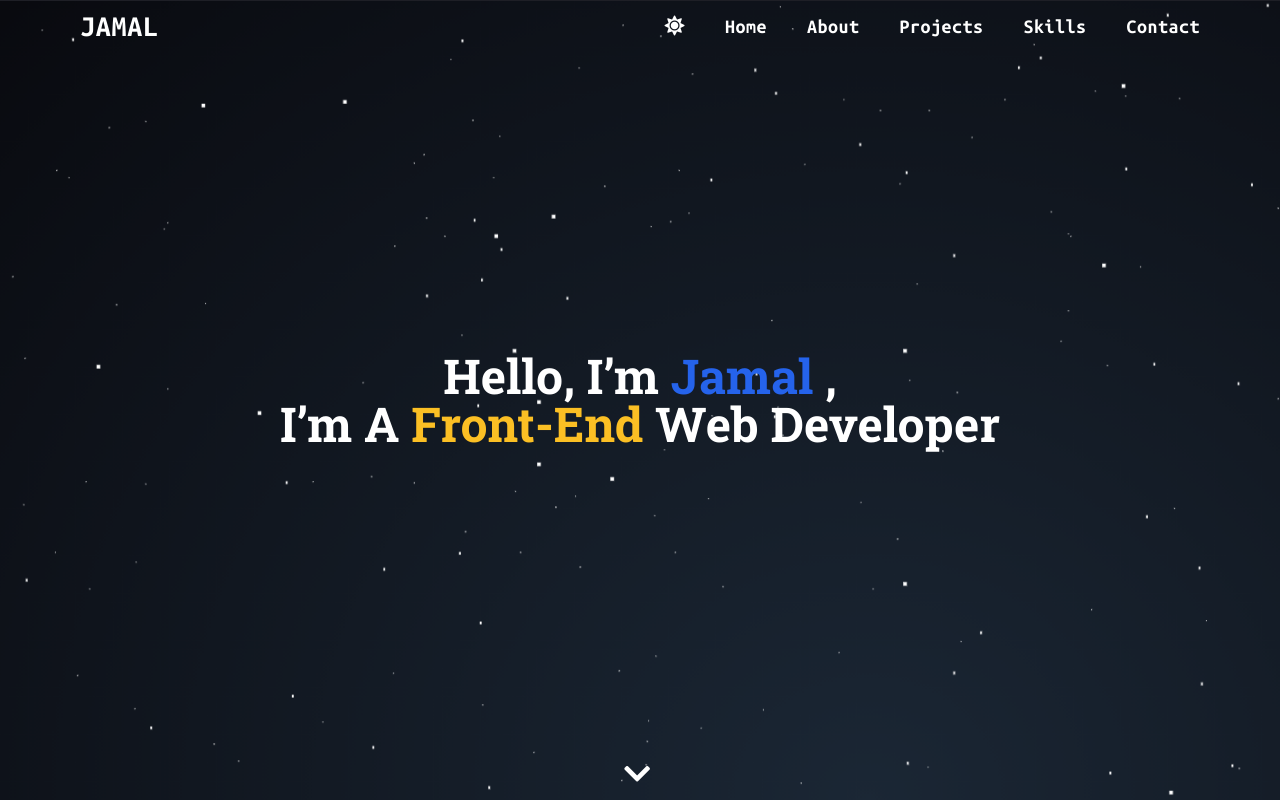
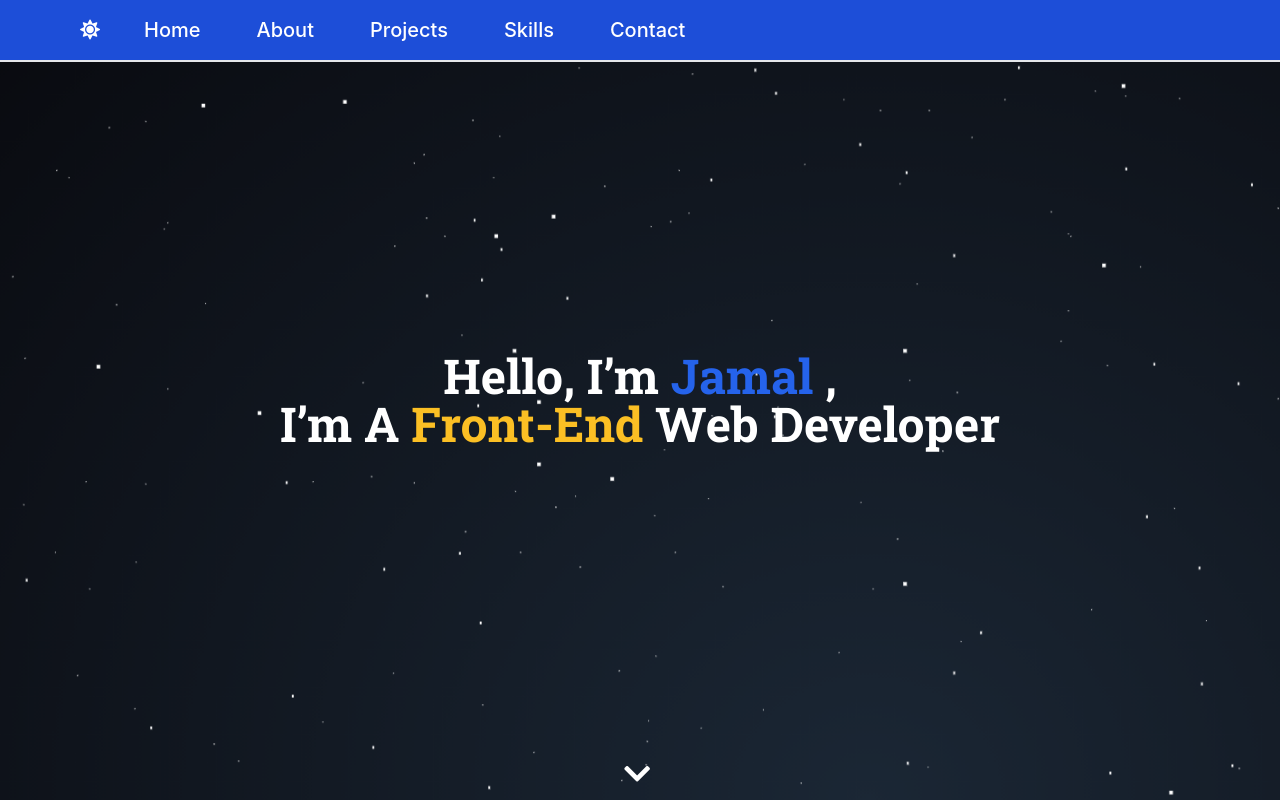
Before and after one commit to jamalpro90/My-Portfolio, a Next.js app: page / in a window 1280 px wide. Shown: the top 800 px of the page. Built offline with nearby package versions, Linux system fonts and the light colour scheme.

Commit message:
meombak navbar

```diff
--- a/components/Navbar.js
+++ b/components/Navbar.js
@@ -1,137 +1,107 @@
-import React, { useEffect, useRef, useState } from "react";
-// import NavMobile from './utils/NavMobile';
+import { useState, useRef } from "react";
 
-export default function Navbar() {
-  const navbar = useRef();
+export default function Navbar({ theme, setTheme }) {
+  // const [theme, setTheme] = useState("");
+  const [navIcon, setNavIcon] = useState(false);
   const navMobile = useRef();
-  const [scrollY, setScrollY] = useState(0);
-  const [themeS, setThemeS] = useState("fa-sun");
 
-  useEffect(() => {
-    const theme = localStorage.getItem("theme");
-    document.querySelector("html").classList.add(theme);
-    setThemeS(theme === "dark" ? "fa-moon" : "fa-sun");
-  }, []);
-
-  useEffect(() => {
-    window.addEventListener("scroll", function () {
-      setScrollY(parseInt(window.scrollY));
-      const navbarHeight = navbar.current.clientHeight;
-      navbar.current.classList.toggle("bg-blue-600", scrollY > navbarHeight);
-      navbar.current.classList.toggle(
-        "dark:bg-black-09",
-        scrollY > navbarHeight
-      );
-    });
-  }, [scrollY]);
-
-  const defaultTheme = () => {
-    const html = document.querySelector("html");
-    if (html.classList.value === "light") {
-      return "dark";
-    } else if (html.classList.value === "dark") {
-      return "light";
+  const handleChangeTheme = () => {
+    // const theme = ;
+    if (localStorage.theme === "dark") {
+      document.documentElement.classList.remove("dark");
+      localStorage.theme = "light";
+      setTheme("light");
     } else {
-      return "dark";
+      document.documentElement.classList.add("dark");
+      localStorage.theme = "dark";
+      setTheme("dark");
     }
   };
 
-  const handleTheme = value => {
-    localStorage.setItem("theme", value);
-    const theme = localStorage.getItem("theme");
-    const html = document.querySelector("html");
-    html.classList.add(theme);
-    if (theme === "light") {
-      html.classList.remove("dark");
-      html.classList.remove("null");
-    } else {
-      html.classList.remove("light");
-      html.classList.remove("null");
-    }
-    setThemeS(theme === "dark" ? "fa-moon" : "fa-sun");
-  };
-
-  const mobileMenu = e => {
-    if (e.target.classList.contains("fa-bars")) {
-      e.target.classList.remove("fa-bars");
-      e.target.classList.add("fa-times");
-      // navMobile.current.classList.add('active');
-      navMobile.current.style.transform = "translateY(0)";
-      navMobile.current.style.display = "flex";
-    } else {
-      e.target.classList.add("fa-bars");
-      e.target.classList.remove("fa-times");
-      // navMobile.current.classList.remove('active');
-      navMobile.current.style.transform = "translateY(-310px)";
-      navMobile.current.style.display = "none";
-    }
+  const handleHamMenu = () => {
+    const top = "translate-y-[375px]";
+    setNavIcon(!navIcon);
+    navMobile.current.classList.toggle(top);
   };
 
   return (
-    <div ref={navbar} className="navbar w-full fixed z-10 top-0">
-      {/* Navbar */}
-      <div className="container mx-auto flex justify-between items-center py-2">
-        {/* Logo */}
-        <h3 className="font-u-mono text-3xl font-semibold text-white tracking-wide">
-          JAMAL
-        </h3>
-
-        {/* Nav */}
-        <ul className="nav-des text-xl font-semibold font-u-mono text-white flex cursor-pointer tracking-wide">
-          <li className="ml-10" onClick={() => handleTheme(defaultTheme())}>
-            <i className={`fas ${themeS}`}></i>
+    <>
+      {/* Desktop Navbar */}
+      <div className="transition duration-200 navbar-desktop md:bg-blue-700 md:dark:bg-black-111 fixed left-0 right-0 z-40 border-b-2">
+        <ul className="container mx-auto hidden md:flex md:items-center text-white">
+          <li
+            onClick={handleChangeTheme}
+            className="text-xl mr-8 py-2 font-medium cursor-pointer"
+          >
+            {theme === "dark" ? (
+              <i className="fas fa-moon"></i>
+            ) : (
+              <i className="fas fa-sun "></i>
+            )}
           </li>
-          <li className="ml-10">
-            <a href="#hero">Home</a>
+          <li className="text-xl mr-8 py-2 px-3 my-2 cur font-medium transition duration-200 hover:bg-white hover:text-blue-700 dark:hover:text-black  hover:rounded-lg">
+            <a href="#">Home</a>
           </li>
-          <li className="ml-10">
+          <li className="text-xl mr-8 py-2 px-3 my-2 cur font-medium transition duration-200 hover:bg-white hover:text-blue-700 dark:hover:text-black  hover:rounded-lg">
             <a href="#about">About</a>
           </li>
-          <li className="ml-10">
+          <li className="text-xl mr-8 py-2 px-3 my-2 cur font-medium transition duration-200 hover:bg-white hover:text-blue-700 dark:hover:text-black  hover:rounded-lg">
             <a href="#projects">Projects</a>
           </li>
-          <li className="ml-10">
+          <li className="text-xl mr-8 py-2 px-3 my-2 cur font-medium transition duration-200 hover:bg-white hover:text-blue-700 dark:hover:text-black  hover:rounded-lg">
             <a href="#skills">Skills</a>
           </li>
-          <li className="ml-10">
-            <a href="#contact">Contact</a>
-          </li>
-        </ul>
-
-        {/* ham menu */}
-        <ul
-          className="ham-menu text-3xl font-semibold font-u-mono text-white flex cursor-pointer tracking-wide w-40"
-          onClick={e => mobileMenu(e)}
-        >
-          <li className="ml-10" onClick={() => handleTheme(defaultTheme())}>
-            <i className={`fas ${themeS}`}></i>
-          </li>
-          <li className="ml-10">
-            <i className="fas fa-bars"></i>
-          </li>
-        </ul>
-
-        {/* nav mobile */}
-      </div>
-      <div ref={navMobile} className="nav-mobile bg-blue-600 dark:bg-black-09">
-        <ul className="container mx-auto text-xl font-semibold font-u-mono text-white flex flex-col cursor-pointer tracking-wide">
-          <li className="my-3">
-            <a href="#hero">Home</a>
-          </li>
-          <li className="my-3">
-            <a href="#about">About</a>
-          </li>
-          <li className="my-3">
-            <a href="#projects">Projects</a>
-          </li>
-          <li className="my-3">
-            <a href="#skills">Skills</a>
-          </li>
-          <li className="my-3">
+          <li className="text-xl mr-8 py-2 px-3 my-2 cur font-medium transition duration-200 hover:bg-white hover:text-blue-700 dark:hover:text-black  hover:rounded-lg">
             <a href="#contact">Contact</a>
           </li>
         </ul>
       </div>
-    </div>
+
+      {/* Ham Menu */}
+      <div className="transition duration-200 ham-menu md:hidden bg-blue-700 dark:bg-black-111 border-b-[2px] border-white fixed left-0 right-0 top-0 z-50">
+        <div className="container mx-auto py-[14px] transition duration-200">
+          <i
+            onClick={handleHamMenu}
+            className={`fas ${
+              navIcon ? "fa-times" : "fa-bars"
+            } text-3xl text-white cursor-pointer pl-3`}
+          ></i>
+        </div>
+      </div>
+
+      {/* Mobile Navbar */}
+      <div
+        ref={navMobile}
+        className={`transition duration-200 navbar-mobile md:hidden bg-blue-700 dark:bg-black-111 fixed z-40 left-0 right-0 border-b-[1px] rounded-br-[60%] top-[-310px]`}
+      >
+        <ul className="container mx-auto text-white text-xl font-500 flex flex-col items-start">
+          <li
+            onClick={handleChangeTheme}
+            className="py-3 pt-5 font-medium cursor-pointer px-3 my-1"
+          >
+            {theme === "dark" ? (
+              <i className="fas fa-moon "></i>
+            ) : (
+              <i className="fas fa-sun "></i>
+            )}
+          </li>
+          <li className="py-3 transition duration-200 hover:bg-white hover:text-blue-700 dark:hover:text-black  hover:rounded-lg px-3 my-1">
+            <a href="#">Home</a>
+          </li>
+          <li className="py-3 transition duration-200 hover:bg-white hover:text-blue-700 dark:hover:text-black  hover:rounded-lg px-3 my-1">
+            <a href="#about">About</a>
+          </li>
+          <li className="py-3 transition duration-200 hover:bg-white hover:text-blue-700 dark:hover:text-black  hover:rounded-lg px-3 my-1">
+            <a href="#projects">Projects</a>
+          </li>
+          <li className="py-3 transition duration-200 hover:bg-white hover:text-blue-700 dark:hover:text-black  hover:rounded-lg px-3 my-1">
+            <a href="#skills">Skills</a>
+          </li>
+          <li className="py-3 transition duration-200 hover:bg-white hover:text-blue-700 dark:hover:text-black  hover:rounded-lg px-3 my-1">
+            <a href="#contact">Contact</a>
+          </li>
+        </ul>
+      </div>
+    </>
   );
 }
--- a/pages/index.js
+++ b/pages/index.js
@@ -1,20 +1,42 @@
-import Head from 'next/head';
-import About from '../components/About';
-import Contact from '../components/Contact';
-import Footer from '../components/Footer';
-import Hero from '../components/Hero';
-import Navbar from '../components/Navbar';
-import Projects from '../components/Projects';
-import Skills from '../components/Skills';
+import Head from "next/head";
+import { useEffect, useState } from "react";
+import About from "../components/About";
+import Contact from "../components/Contact";
+import Footer from "../components/Footer";
+import Hero from "../components/Hero";
+import Navbar from "../components/Navbar";
+import Projects from "../components/Projects";
+import Skills from "../components/Skills";
+import { useRouter } from "next/router";
 
 export default function Home() {
+  const [theme, setTheme] = useState("");
+  // const router = useRouter();
+
+  useEffect(() => {
+    if (
+      localStorage.theme === "dark" ||
+      (!("theme" in localStorage) &&
+        window.matchMedia("(prefers-color-scheme: dark)").matches)
+    ) {
+      document.documentElement.classList.add("dark");
+      localStorage.theme = "dark";
+      setTheme("dark");
+    } else {
+      document.documentElement.classList.remove("dark");
+      localStorage.theme = "light";
+      setTheme("light");
+    }
+  }, []);
+
+  // console.log(themeS);
   return (
     <>
       <Head>
         <title>Portfolio</title>
       </Head>
       {/* website */}
-      <Navbar />
+      <Navbar theme={theme} setTheme={setTheme} />
       <Hero />
       <About />
       <Projects />
--- a/styles/globals.css
+++ b/styles/globals.css
@@ -22,29 +22,6 @@ a {
 
 * {
   box-sizing: border-box;
-}
-
-/* Navbar */
-.navbar {
-  transition: 0.6s;
-  height: 52px;
-}
-
-.navbar .ham-menu {
-  display: none;
-}
-
-.navbar .nav-mobile {
-  display: none;
-}
-
-@media screen and (max-width: 768px) {
-  .navbar .ham-menu {
-    display: flex;
-  }
-  .navbar ul.nav-des {
-    display: none;
-  }
 }
 
 /* Hero */
```
Also changed, not shown: components/utils/NavMobile.js (deleted, +0 -9 lines).
